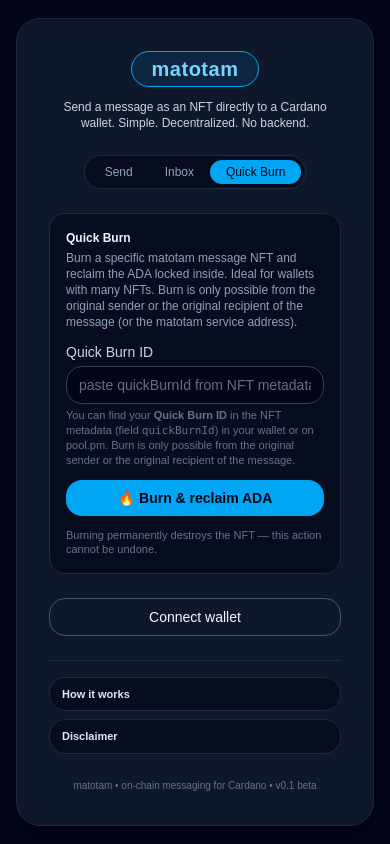
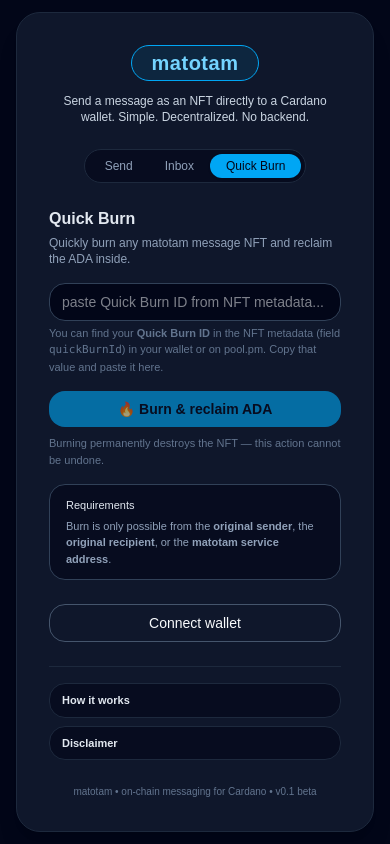
Before and after one commit to MatoB13/matotam, a Next.js app: page / in a window 390 px wide. Both pictures are taken after a click on the button "Quick Burn". Built offline with nearby package versions, Linux system fonts and the light colour scheme.

Commit message:
wallets and connect button merged

```diff
--- a/src/app/page.tsx
+++ b/src/app/page.tsx
@@ -1046,24 +1046,6 @@ const metadata721 = JSON.parse(JSON.stringify(rawMetadata721));
           </div>
         </div>
 
-        {/* Wallet picker */}
-        {showWalletPicker && availableWallets.length > 1 && (
-          <div className="rounded-2xl bg-slate-950 border border-slate-700 px-3 py-3 text-sm space-y-2">
-            <p className="text-xs text-slate-400">Choose a wallet to connect:</p>
-            <div className="flex flex-wrap gap-2">
-              {availableWallets.map((id) => (
-                <button
-                  key={id}
-                  type="button"
-                  onClick={() => connectWithWallet(id)}
-                  className="px-3 py-1 rounded-2xl border border-slate-600 text-xs hover:border-sky-500 hover:text-sky-400"
-                >
-                  {WALLET_LABELS[id] ?? id}
-                </button>
-              ))}
-            </div>
-          </div>
-        )}
 
         {/* Main content */}
         {activeTab === "send" && (
@@ -1231,72 +1213,114 @@ const metadata721 = JSON.parse(JSON.stringify(rawMetadata721));
         )}
 
 {activeTab === "burn" && (
-          <div className="rounded-2xl bg-slate-950/60 border border-slate-800 px-4 py-4 space-y-3 text-xs sm:text-sm text-slate-300">
-            <div>
-              <p className="font-semibold text-slate-100 mb-1">Quick Burn</p>
-              <p className="text-slate-400">
-                Burn a specific matotam message NFT and reclaim the ADA locked
-                inside. Ideal for wallets with many NFTs. Burn is only possible
-                from the original sender or the original recipient of the
-                message (or the matotam service address).
+  <div className="space-y-4">
+    {/* Nadpis + krátky popis */}
+    <div className="space-y-1">
+      <h2 className="text-base font-semibold text-slate-200">Quick Burn</h2>
+      <p className="text-xs text-slate-400">
+        Quickly burn any matotam message NFT and reclaim the ADA inside.
       </p>
     </div>
 
+    {/* Quick Burn ID input */}
     <div className="space-y-1">
-              <label className="block text-sm mb-1">Quick Burn ID</label>
       <input
         className="w-full rounded-2xl bg-slate-950 border border-slate-700 px-3 py-2 text-sm focus:outline-none focus:ring-2 focus:ring-sky-500"
+        placeholder="paste Quick Burn ID from NFT metadata..."
         value={quickBurnInput}
         onChange={(e) => setQuickBurnInput(e.target.value)}
-                placeholder="paste quickBurnId from NFT metadata..."
       />
       <p className="text-[11px] text-slate-500">
-                You can find your <span className="font-semibold">Quick Burn ID</span> in the
-                NFT metadata (field <code>quickBurnId</code>) in your wallet or on pool.pm.
-                Burn is only possible from the original sender or the original recipient of
-                the message.
+        You can find your <span className="font-semibold">Quick Burn ID</span>{" "}
+        in the NFT metadata (field <code>quickBurnId</code>) in your wallet or
+        on pool.pm. Copy that value and paste it here.
       </p>
     </div>
 
+    {/* Burn button + warning */}
+    <div className="space-y-2">
       <button
         type="button"
         onClick={quickBurn}
-              disabled={quickBurnLoading}
-              className="w-full rounded-2xl bg-sky-500 hover:bg-sky-400 text-slate-950 text-sm font-semibold py-2 disabled:opacity-60 flex items-center justify-center gap-1"
+        disabled={quickBurnLoading || !walletConnected}
+        className="w-full rounded-2xl bg-sky-500 hover:bg-sky-400 text-slate-950 text-sm font-semibold py-2 disabled:opacity-60 flex items-center justify-center gap-2"
       >
         {quickBurnLoading ? "Burning…" : "🔥 Burn & reclaim ADA"}
       </button>
+      <p className="text-[11px] text-slate-500">
+        Burning permanently destroys the NFT — this action cannot be undone.
+      </p>
+    </div>
 
-            <p className="text-[11px] text-slate-500">
-              Burning permanently destroys the NFT — this action cannot be
-              undone.
+    {/* Requirements box */}
+    <div className="rounded-2xl bg-slate-950/60 border border-slate-700 px-4 py-3 text-[11px] text-slate-400 space-y-1">
+      <p className="font-xs text-slate-200">Requirements</p>
+      <p>
+        Burn is only possible from the{" "}
+        <span className="font-semibold">original sender</span>, the{" "}
+        <span className="font-semibold">original recipient</span>, or the{" "}
+        <span className="font-semibold">matotam service address</span>.
       </p>
+    </div>
+
   </div>
 )}
 
+
 {/* Connect / send buttons */}
-        <div className="flex flex-col sm:flex-row items-stretch sm:items-center gap-3">
+<div className="flex items-center justify-between gap-3">
+  {/* Ľavá strana: connect / wallet picker */}
+  <div className="flex-1">
+    {walletConnected ? (
+      // už pripojený – len Disconnect
       <button
-            onClick={walletConnected ? disconnectWallet : handleConnectClick}
-            className={`w-full sm:flex-1 rounded-2xl border px-3 py-2 text-sm font-medium ${
-              walletConnected
-                ? "border-slate-500 text-slate-300 hover:border-slate-400"
-                : "border-slate-600 hover:border-sky-500 hover:text-sky-400"
-            }`}
+        onClick={disconnectWallet}
+        className="w-full rounded-2xl border border-red-400 text-red-300 hover:border-red-500 px-3 py-2 text-sm font-medium"
       >
-            {walletConnected ? "Disconnect wallet" : "Connect wallet"}
+        Disconnect wallet
       </button>
+    ) : showWalletPicker && availableWallets.length > 1 ? (
+      // namiesto Connect tlačidla zobrazíme výber walletov
+      <div className="w-full rounded-2xl bg-slate-950 border border-slate-700 px-3 py-3 text-xs space-y-2">
+        <p className="text-[11px] text-slate-400">
+          Choose a wallet to connect:
+        </p>
+        <div className="flex flex-wrap gap-2">
+          {availableWallets.map((id) => (
+            <button
+              key={id}
+              type="button"
+              onClick={() => connectWithWallet(id)}
+              className="px-3 py-1 rounded-2xl border border-slate-600 hover:border-sky-500 hover:text-sky-400"
+            >
+              {WALLET_LABELS[id] ?? id}
+            </button>
+          ))}
+        </div>
+      </div>
+    ) : (
+      // default stav – len Connect button
+      <button
+        onClick={handleConnectClick}
+        className="w-full rounded-2xl border border-slate-600 hover:border-sky-500 hover:text-sky-400 px-3 py-2 text-sm font-medium"
+      >
+        Connect wallet
+      </button>
+    )}
+  </div>
 
+  {/* Pravá strana: Send button len v Send tabu */}
   {activeTab === "send" && (
     <button
       onClick={sendMessageAsNFT}
       disabled={loading}
-              className="w-full sm:flex-1 rounded-2xl bg-sky-500 hover:bg-sky-400 text-slate-950 text-sm font-semibold py-2 disabled:opacity-60"
+      className="flex-1 rounded-2xl bg-sky-500 hover:bg-sky-400 text-slate-950 text-sm font-semibold py-2 disabled:opacity-60"
     >
       {loading ? "Sending..." : "Send as NFT"}
     </button>
   )}
 </div>
+
 
         {/* Wallet address */}
         {walletAddress && (
```
Lines whose indentation alone changed are shown as unchanged.
